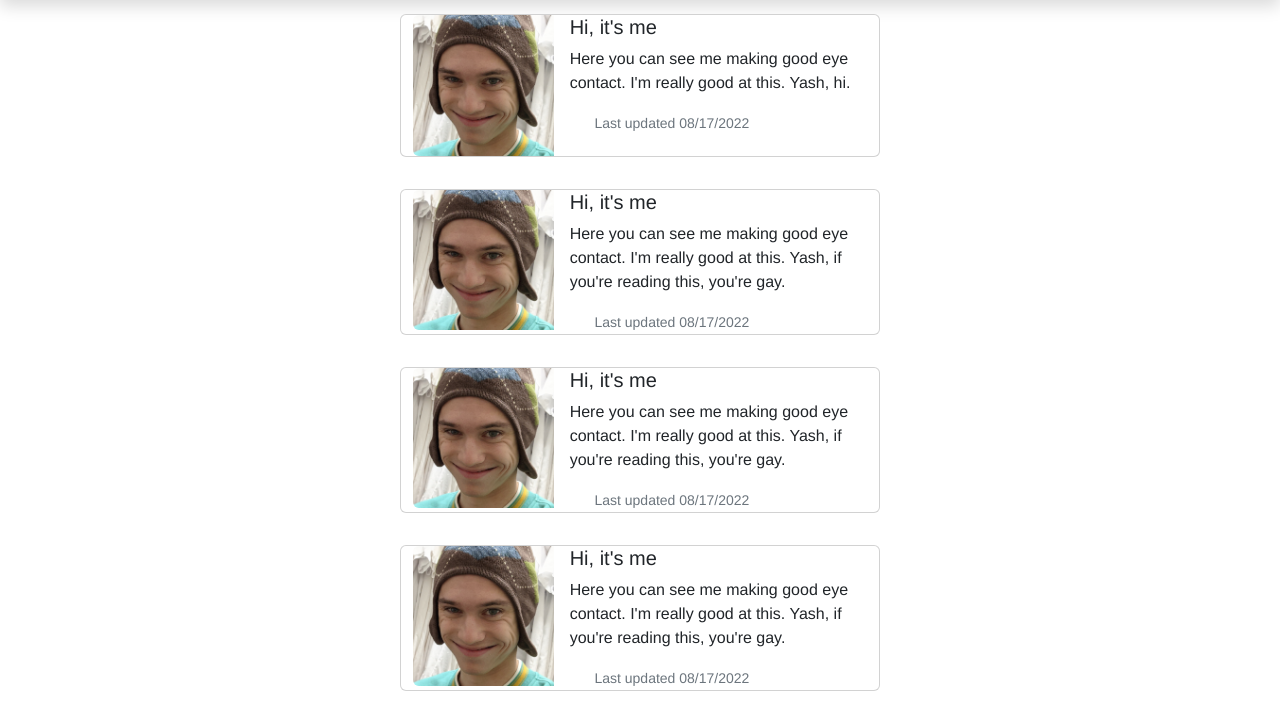
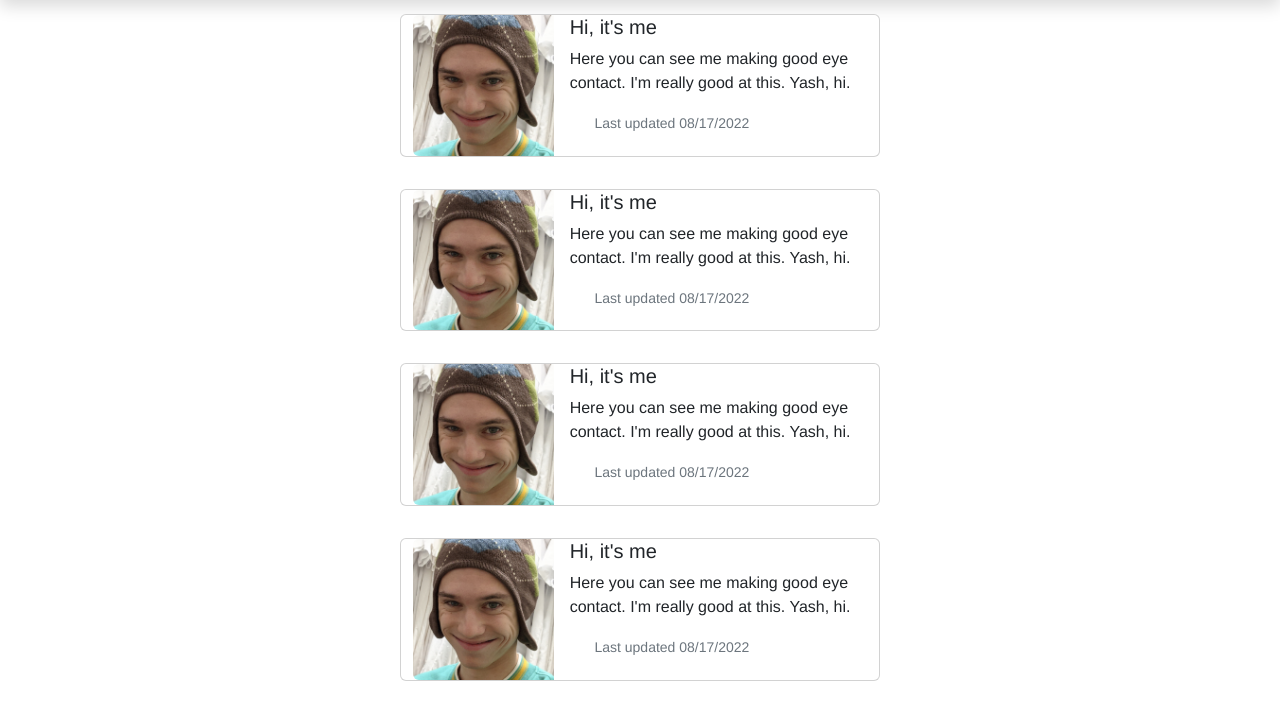
Before and after one commit to asubichev/asubichev.github.io, a plain HTML site: page index.html in a window 1280 px wide. Shown: the part 102-825 px from the top of the page. Drawn offline with nearby package versions, Linux system fonts and the light colour scheme; files whose address does not match are found by name.

Commit message:
msg update

```diff
--- a/index.html
+++ b/index.html
@@ -72,7 +72,7 @@
                     </div>
                     <div class="col-md-8">
                         <h5 class="card-title">Hi, it's me</h5>
-                        <p class="card-text">Here you can see me making good eye contact. I'm really good at this. Yash, if you're reading this, you're gay.</p>
+                        <p class="card-text">Here you can see me making good eye contact. I'm really good at this. Yash, hi.</p>
                         <p class="card-text"><small class="text-muted just offset-1">Last updated 08/17/2022</small></p>
                     </div>
                 </div>
@@ -87,7 +87,7 @@
                     </div>
                     <div class="col-md-8">
                         <h5 class="card-title">Hi, it's me</h5>
-                        <p class="card-text">Here you can see me making good eye contact. I'm really good at this. Yash, if you're reading this, you're gay.</p>
+                        <p class="card-text">Here you can see me making good eye contact. I'm really good at this. Yash, hi.</p>
                         <p class="card-text"><small class="text-muted just offset-1">Last updated 08/17/2022</small></p>
                     </div>
                 </div>
@@ -102,7 +102,7 @@
                     </div>
                     <div class="col-md-8">
                         <h5 class="card-title">Hi, it's me</h5>
-                        <p class="card-text">Here you can see me making good eye contact. I'm really good at this. Yash, if you're reading this, you're gay.</p>
+                        <p class="card-text">Here you can see me making good eye contact. I'm really good at this. Yash, hi.</p>
                         <p class="card-text"><small class="text-muted just offset-1">Last updated 08/17/2022</small></p>
                     </div>
                 </div>
```
